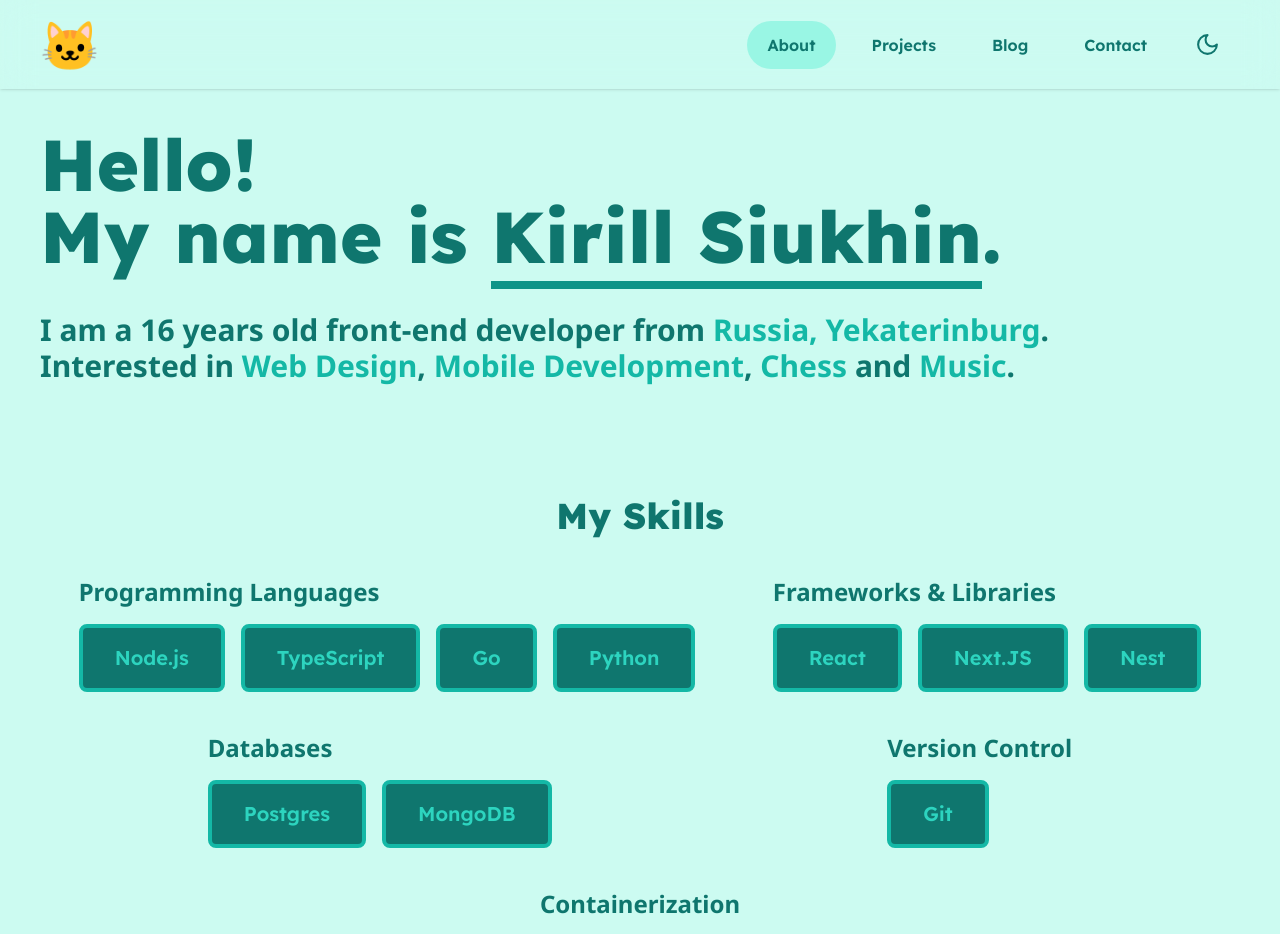
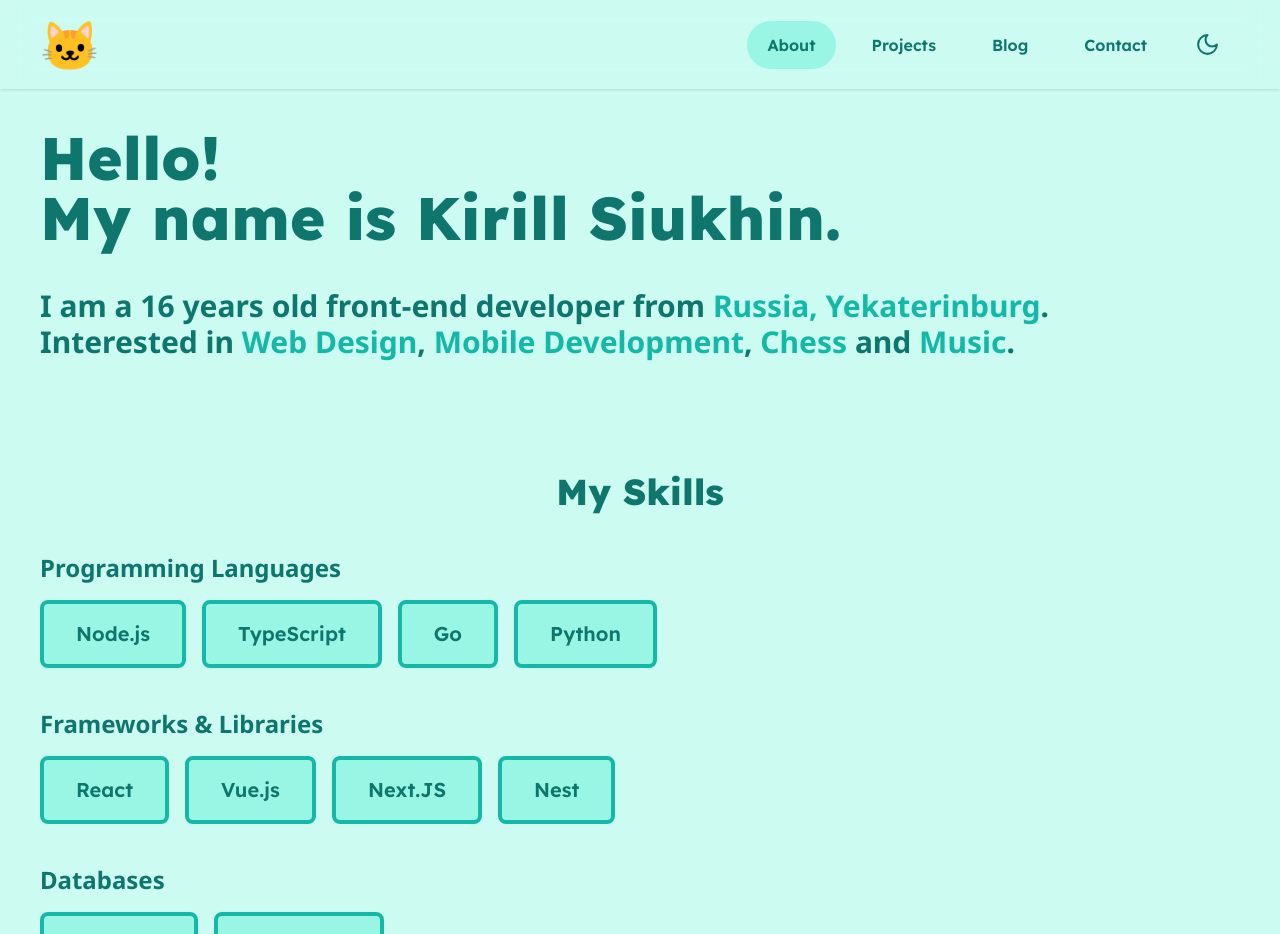
Before and after one commit to MisterKirill/website, a Next.js app: page / in a window 1280 px wide. Shown: the top 934 px of the page. Built offline with nearby package versions, Linux system fonts and the light colour scheme.

Commit message:
feat: add contact page, make pages adaptive

```diff
--- /dev/null
+++ b/src/app/contact/page.tsx
@@ -0,0 +1,18 @@
+import { Metadata } from 'next';
+import TextLink from '@/components/TextLink';
+
+export const metadata: Metadata = {
+  title: 'Contact Me – Kirill Siukhin',
+  description: '',
+};
+
+export default function Contact() {
+  return (
+    <>
+      <h1 className="font-bold text-5xl mb-8">Contact Me</h1>
+      <span className="font-medium text-xl">
+        You can reach me in the following socials and messengers: <TextLink href="https://t.me/misterkirill1">Telegram</TextLink>, <TextLink href="https://misterkirill.bsky.social">Bluesky</TextLink>, <TextLink href="https://vk.ru/ksiukhin">VK</TextLink>.
+      </span>
+    </>
+  );
+}
--- a/src/app/layout.tsx
+++ b/src/app/layout.tsx
@@ -1,4 +1,3 @@
-import type { Metadata } from 'next';
 import { Lexend, Noto_Sans } from 'next/font/google';
 import './globals.css';
 import NavBar from '@/components/NavBar';
@@ -14,11 +13,6 @@ const notoSans = Noto_Sans({
   subsets: ['latin'],
 });
 
-export const metadata: Metadata = {
-  title: 'Kirill Siukhin',
-  description: 'The personal website of Kirill Siukhin – programmer, musician and chess player.',
-};
-
 export default function RootLayout({
   children,
 }: Readonly<{
@@ -27,7 +21,7 @@ export default function RootLayout({
   return (
     <html lang="en" suppressHydrationWarning>
       <body className={`${lexend.variable} ${notoSans.variable} font-lexend bg-teal-100 dark:bg-teal-900 text-teal-700 dark:text-teal-200 antialiased transition-colors`}>
-        <ThemeProvider attribute="class">
+        <ThemeProvider attribute="class" defaultTheme="light">
           <NavBar />
 
           <main className="container mt-32">{children}</main>
--- a/src/app/not-found.tsx
+++ b/src/app/not-found.tsx
@@ -2,7 +2,7 @@ import { Metadata } from 'next';
 import TextLink from '@/components/TextLink';
 
 export const metadata: Metadata = {
-  title: 'This page was not found',
+  title: 'Not Found',
 };
 
 export default function NotFound() {
--- a/src/app/page.tsx
+++ b/src/app/page.tsx
@@ -1,15 +1,21 @@
+import { Metadata } from 'next';
 import Interest from '@/components/Interest';
 import Skill from '@/components/Skill';
+
+export const metadata: Metadata = {
+  title: 'About Me – Kirill Siukhin',
+  description: 'The personal website of Kirill Siukhin – programmer, musician and chess player.',
+};
 
 export default function Home() {
   return (
     <div className="flex flex-col mt-20">
-      <span className="font-extrabold text-7xl">
+      <span className="font-extrabold text-4xl md:text-6xl">
         Hello! <br />
-        My name is <span className="border-b-8 border-teal-600">Kirill Siukhin</span>.
+        My name is Kirill Siukhin.
       </span>
 
-      <span className="font-bold text-3xl mt-10 font-noto">
+      <span className="font-bold text-xl md:text-3xl mt-10 font-noto">
         I am a 16 years old front-end developer from <Interest>Russia, Yekaterinburg</Interest>
         .
         <br />
@@ -18,9 +24,7 @@ export default function Home() {
 
       <h1 className="text-center font-extrabold text-4xl mt-28">My Skills</h1>
 
-      <div className="flex items-between justify-around mt-10">
-        <div>
-          <h2 className="font-bold text-2xl font-noto">Programming Languages</h2>
+      <h2 className="font-bold text-2xl font-noto mt-10">Programming Languages</h2>
 
       <div className="flex gap-4 flex-wrap mt-4">
         <Skill name="Node.js" url="https://nodejs.org" />
@@ -28,46 +32,35 @@ export default function Home() {
         <Skill name="Go" url="https://go.dev" />
         <Skill name="Python" url="https://www.python.org" />
       </div>
-        </div>
 
-        <div>
-          <h2 className="font-bold text-2xl font-noto">Frameworks & Libraries</h2>
+      <h2 className="font-bold text-2xl font-noto mt-10">Frameworks & Libraries</h2>
 
       <div className="flex gap-4 flex-wrap mt-4">
         <Skill name="React" url="https://react.dev" />
+        <Skill name="Vue.js" url="https://vuejs.org" />
         <Skill name="Next.JS" url="https://nextjs.org" />
         <Skill name="Nest" url="https://nestjs.com" />
       </div>
-        </div>
-      </div>
 
-      <div className="flex items-between justify-around mt-10">
-        <div>
-          <h2 className="font-bold text-2xl font-noto">Databases</h2>
+      <h2 className="font-bold text-2xl font-noto mt-10">Databases</h2>
 
       <div className="flex gap-4 flex-wrap mt-4">
         <Skill name="Postgres" url="https://www.postgresql.org" />
         <Skill name="MongoDB" url="https://www.mongodb.com" />
       </div>
-        </div>
 
-        <div>
-          <h2 className="font-bold text-2xl font-noto">Version Control</h2>
+      <h2 className="font-bold text-2xl font-noto mt-10">Version Control</h2>
 
       <div className="flex gap-4 flex-wrap mt-4">
         <Skill name="Git" url="https://git-scm.com" />
       </div>
-        </div>
-      </div>
 
-      <div className="flex flex-col items-center mt-10">
-        <h2 className="font-bold text-2xl font-noto">Containerization</h2>
+      <h2 className="font-bold text-2xl font-noto mt-10">Containerization</h2>
 
       <div className="flex gap-4 flex-wrap mt-4">
         <Skill name="Docker" url="https://www.docker.com" />
         <Skill name="Docker Compose" url="https://docs.docker.com/compose" />
       </div>
     </div>
-    </div>
   );
 }
--- a/src/components/NavBar.tsx
+++ b/src/components/NavBar.tsx
@@ -1,13 +1,26 @@
+'use client';
+
+import { useState } from 'react';
+import Link from 'next/link';
+import { Menu } from 'lucide-react';
 import NavLink from './NavLink';
 import ThemeSwitch from './ThemeSwitch';
 
 export default function NavBar() {
+  const [showMenu, setShowMenu] = useState(false);
+
+  const switchMenu = () => {
+    setShowMenu((showMenu) => !showMenu);
+  };
+
   return (
     <div className="w-full py-3 fixed left-1/2 -translate-x-1/2 top-0 backdrop-blur-lg shadow">
       <div className="container flex items-center">
-        <span className="text-5xl transition-transform ease-linear hover:scale-110 cursor-default">🐱</span>
+        <Link className="text-5xl transition-transform ease-linear hover:scale-110" href="/">
+          🐱
+        </Link>
 
-        <nav className="flex items-center gap-4 mx-auto md:mx-0 md:ml-auto p-2 transition-colors">
+        <nav className="hidden md:flex items-center gap-2 mx-auto md:mx-0 md:gap-4 md:ml-auto p-2 transition-colors">
           <NavLink href="/">About</NavLink>
           <NavLink href="/projects">Projects</NavLink>
           <NavLink href="/blog">Blog</NavLink>
@@ -15,7 +28,28 @@ export default function NavBar() {
 
           <ThemeSwitch />
         </nav>
+
+        <Menu className="ml-auto md:hidden" onClick={switchMenu} size={30} />
       </div>
+
+      {showMenu && (
+        <div className="flex flex-col items-center gap-4 py-4 text-center">
+          <NavLink href="/" onClick={switchMenu}>
+            About
+          </NavLink>
+          <NavLink href="/projects" onClick={switchMenu}>
+            Projects
+          </NavLink>
+          <NavLink href="/blog" onClick={switchMenu}>
+            Blog
+          </NavLink>
+          <NavLink href="/contact" onClick={switchMenu}>
+            Contact
+          </NavLink>
+
+          <ThemeSwitch />
+        </div>
+      )}
     </div>
   );
 }
--- a/src/components/Skill.tsx
+++ b/src/components/Skill.tsx
@@ -7,7 +7,7 @@ export type SkillProps = {
 
 export default function Skill({ name, url }: SkillProps) {
   return (
-    <Link href={url} className="px-8 py-4 rounded-lg bg-teal-700 border-teal-500 text-teal-400 border-4 transition-transform hover:scale-90">
+    <Link href={url} className="px-8 py-4 rounded-lg bg-teal-200 dark:bg-teal-700 border-teal-500 dark:text-teal-400 border-4 transition-[transform,background-color] hover:scale-90">
       <span className="font-semibold text-xl">{name}</span>
     </Link>
   );
```
Lines whose indentation alone changed are shown as unchanged.
